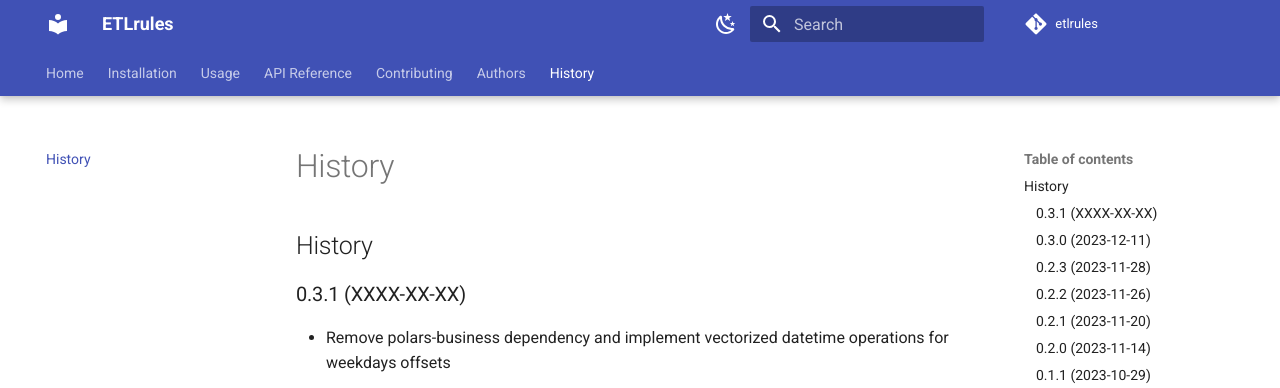
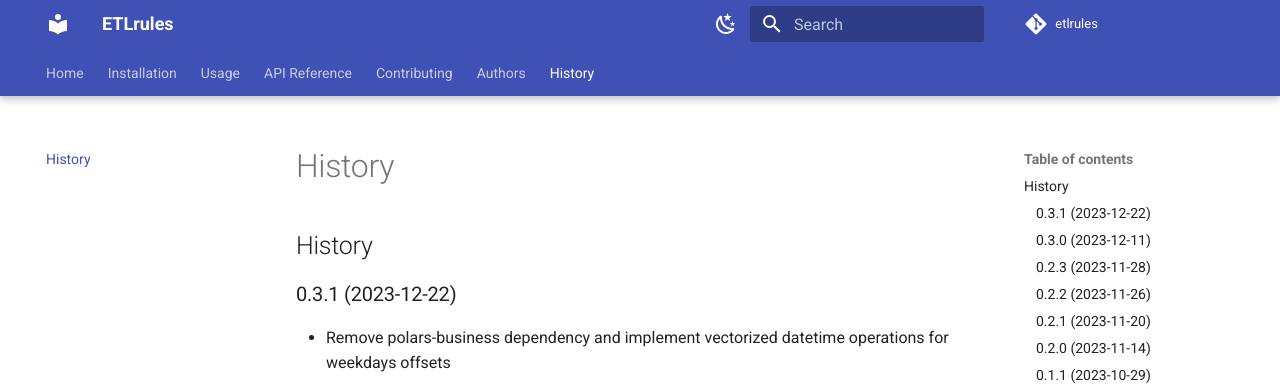
Before and after one commit to ciprianmiclaus2/etlrules, an MkDocs documentation site: the page built from docs/history.md, in a window 1280 px wide and 900 px high. Shown: the top 388 px of the window. Built offline with MkDocs 1.6.1 and Material for MkDocs 9.7.7, drawn with Linux system fonts in a browser that asks for light colours; comment, search, counter and statistics services are not loaded; the version menu is left out.

Commit message:
Update HISTORY.md pre release

```diff
--- a/HISTORY.md
+++ b/HISTORY.md
@@ -1,6 +1,6 @@
 # History
 
-## 0.3.1 (XXXX-XX-XX)
+## 0.3.1 (2023-12-22)
 
 * Remove polars-business dependency and implement vectorized datetime operations for weekdays offsets
 * Add tests to run the examples to make sure they don't get broken by future changes
```
